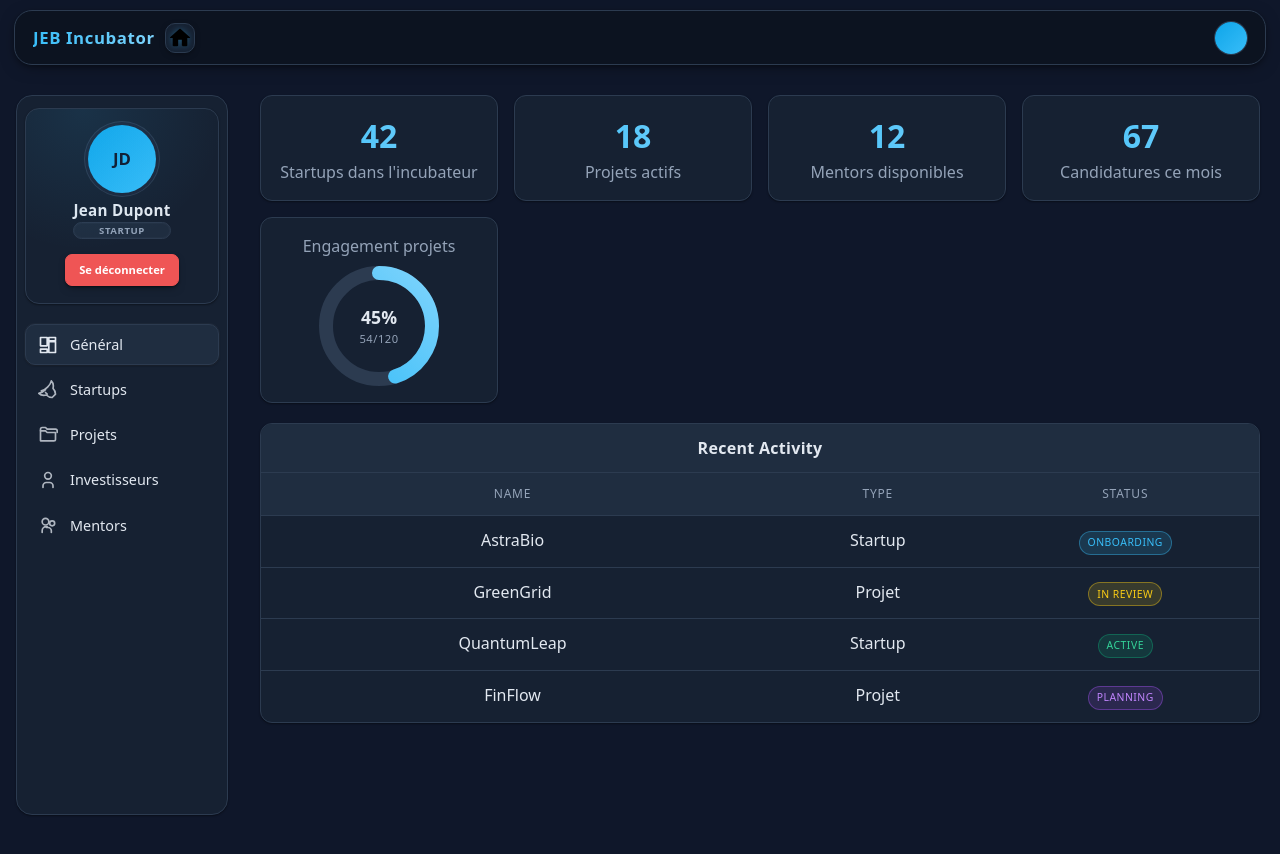
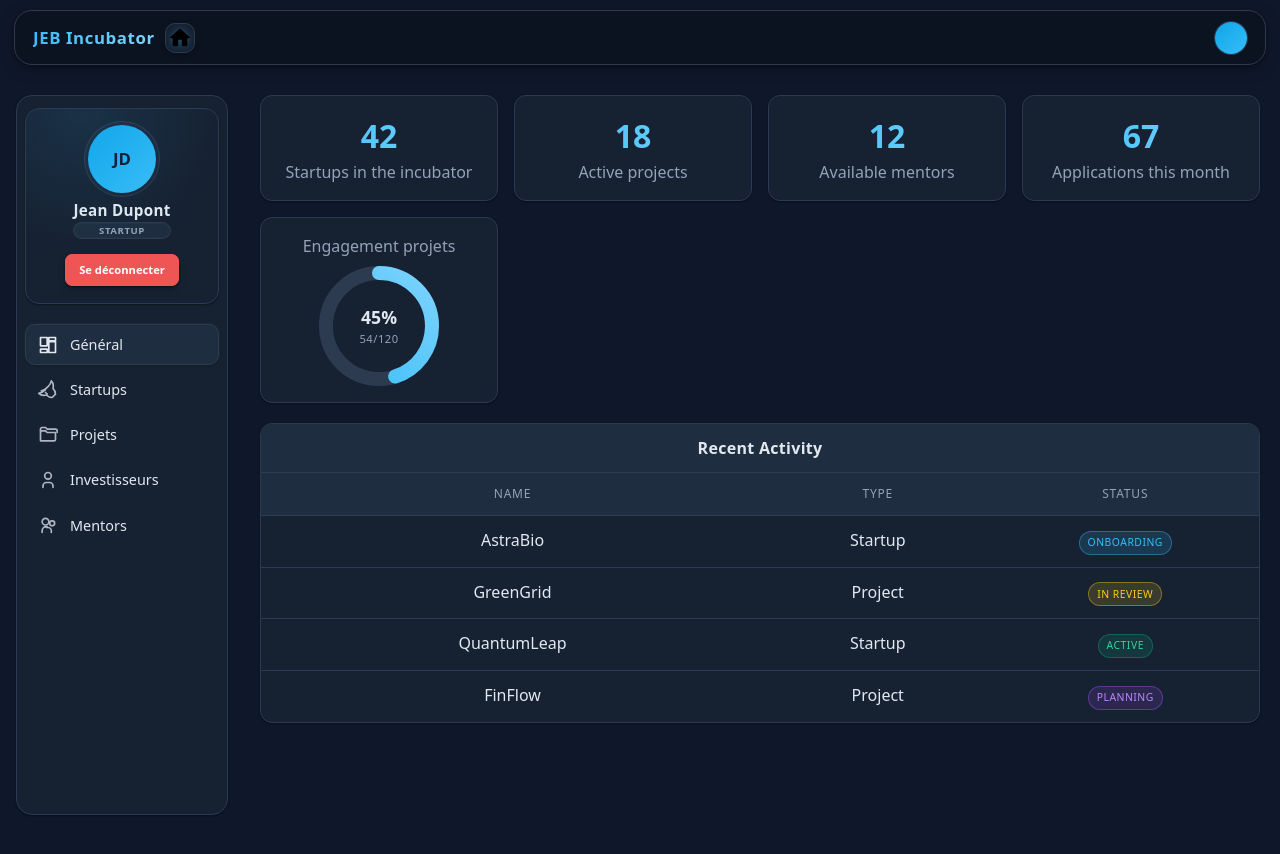
Before and after one commit to Aincrad-Flux/NextRise, a React (Vite) app in the folder frontend/: page /startup in a window 1280 px wide. Shown: the top 854 px of the page. Built offline with nearby package versions, Linux system fonts and the light colour scheme.

Commit message:
[fix] update labels in Dashboard component from French to English

```diff
--- a/frontend/src/components/Dashboard.jsx
+++ b/frontend/src/components/Dashboard.jsx
@@ -1,15 +1,15 @@
 const stats = [
-  { label: 'Startups dans l\'incubateur', value: 42 },
-  { label: 'Projets actifs', value: 18 },
-  { label: 'Mentors disponibles', value: 12 },
-  { label: 'Candidatures ce mois', value: 67 },
+  { label: 'Startups in the incubator', value: 42 },
+  { label: 'Active projects', value: 18 },
+  { label: 'Available mentors', value: 12 },
+  { label: 'Applications this month', value: 67 },
 ]
 
 const recent = [
   { name: 'AstraBio', type: 'Startup', status: 'Onboarding' },
-  { name: 'GreenGrid', type: 'Projet', status: 'In Review' },
+  { name: 'GreenGrid', type: 'Project', status: 'In Review' },
   { name: 'QuantumLeap', type: 'Startup', status: 'Active' },
-  { name: 'FinFlow', type: 'Projet', status: 'Planning' },
+  { name: 'FinFlow', type: 'Project', status: 'Planning' },
 ]
 
 const engagements = { engaged: 54, total: 120 }
```
